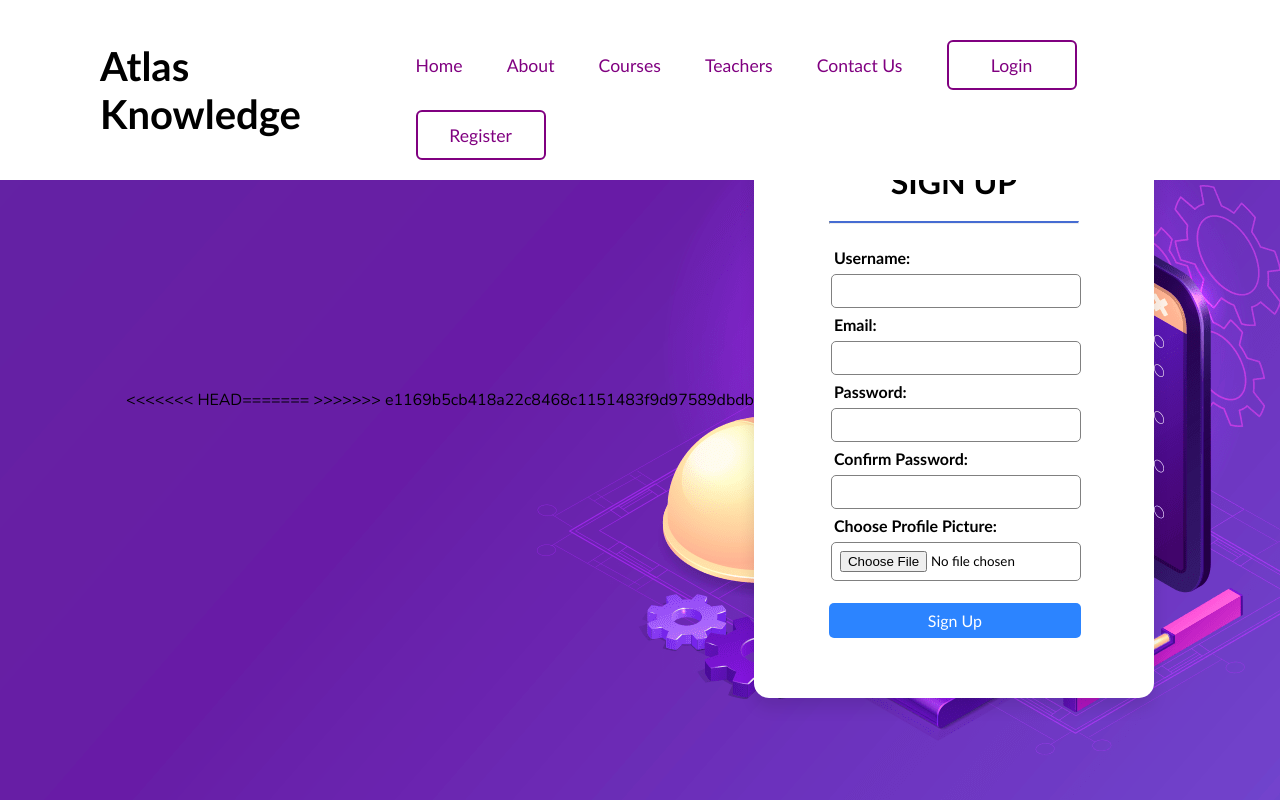
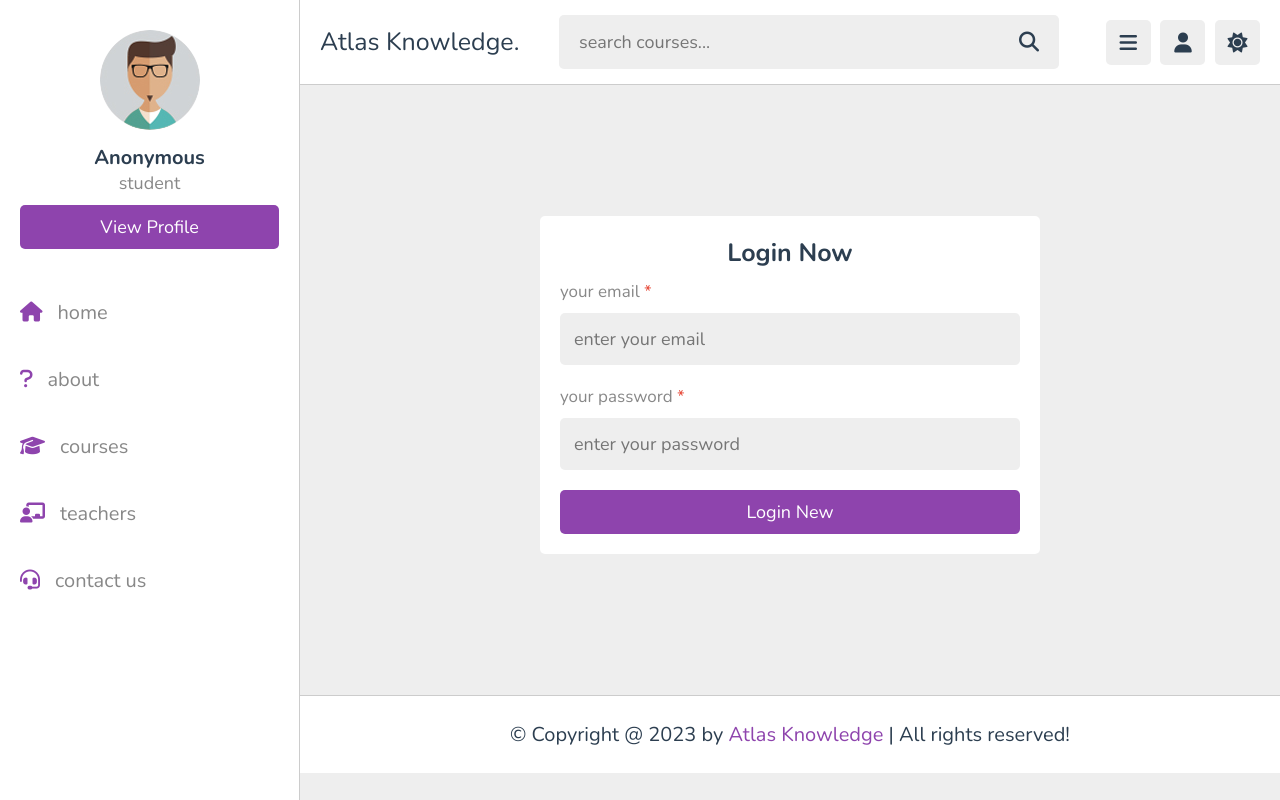
Before and after one commit to TeguhArdiansyah/EDU, a plain HTML site: page register.html in a window 1280 px wide. Drawn offline with nearby package versions, Linux system fonts and the light colour scheme.

Commit message:
chang login register

```diff
--- a/login.css
+++ /dev/null
@@ -1,196 +0,0 @@
-@import url('https://fonts.googleapis.com/css2?family=Nunito:wght@200;300;400;500;600;700&display=swap');
-* {
-    margin: 0;
-    padding: 0;
-    box-sizing: border-box;
-    font-family:"Poppins",'Gill Sans', 'Gill Sans MT','Trebuchet MS', sans-serif;
-}
-
-body {
-    display: flex;
-    justify-content: center;
-    align-items: center;
-    min-height: 100vh;
-    background: url('images/login_pic.png') no-repeat;
-    background-size: cover;
-    background-position: center;
-    font-family: 'Nunito', sans-serif;
-}
-
-header {
-    position: fixed;
-    top: 0;
-    left: 0;
-    width: 100%;
-    padding: 20px 100px;
-    background: white;
-    display: flex;
-    justify-content: space-between;
-    align-items: center;
-    z-index: 99;
-}
-
-.navigation a {
-    position: relative;
-    font-size: 1.1em;
-    color: purple;
-    text-decoration: none;
-    font-weight: 500;
-    margin-left: 40px;
-}
-
-.navigation a::after {
-    content: '';
-    position: absolute;
-    left: 0;
-    bottom: -6px;
-    width: 100%;
-    height: 3px;
-    background: black;
-    border-radius: 5px;
-    transform-origin: right;
-    transform: scaleX(0);
-    transition: transform .10s;
-}
-
-.navigation a:hover::after {
-    transform-origin: left;
-    transform: scaleX(1);
-}
-
-.navigation .btnLogin-popup {
-    width: 130px;
-    height: 50px;
-    background: transparent;
-    border: 2px solid purple;
-    outline: none;
-    border-radius: 6px;
-    cursor: pointer;
-    font-size: 1.1em;
-    color: purple;
-    font-weight: 500;
-    margin-left: 40px;
-    transition: .10s;
-}
-
-.navigation .btnRegister-popup:hover {
-    background: purple;
-    color: black;
-}
-
-.navigation .btnRegister-popup {
-    width: 130px;
-    height: 50px;
-    background: transparent;
-    border: 2px solid purple;
-    outline: none;
-    border-radius: 6px;
-    cursor: pointer;
-    font-size: 1.1em;
-    color: purple;
-    font-weight: 500;
-    margin-left: 40px;
-    transition: .10s;
-}
-
-.navigation .btnLogin-popup:hover {
-    background: purple;
-    color: black;
-}
-
-.container {
-    width: 100%;
-    display: flex;
-    max-width: 400px;
-    background: #fff;
-    border-radius: 15px;
-    box-shadow: 0 10px 15px rgba(0, 0, 0, 0.1);
-}
-
-.login {
-    width: 400px;
-}
-
-form {
-    width: 250px;
-    margin: 60px auto;
-}
-
-h1 {
-    margin: 20px;
-    text-align: center;
-    font-weight: bolder;
-    text-transform: uppercase;
-}
-
-hr {
-    border-top: 2px solid #466cd2;
-}
-
-p {
-    text-align: center;
-    margin: 10px;
-}
-
-form label {
-    display: block;
-    font-size: 16px;
-    font-weight: 600;
-    padding: 5px;
-}
-
-input {
-    width: 100%;
-    margin: 2px;
-    border: none;
-    outline: none;
-    padding: 8px;
-    border-radius: 5px;
-    border: 1px solid gray;
-}
-
-button {
-    border: none;
-    outline: none;
-    padding: 8px;
-    width: 252px;
-    color: #fff;
-    font-size: 16px;
-    cursor: pointer;
-    margin-top: 20px;
-    border-radius: 5px;
-    background: #2c84ff;
-}
-
-button:hover {
-    background: rgba(214, 86, 64, 1);
-}
-
-.logo {
-    font-size: 2.5rem;
-    color: var(--black);
-}
-
-
-@media (max-width: 880px) {
-    .container {
-        width: 100%;
-        max-width: 750px;
-        margin-left: 20px;
-        margin-right: 20px;
-    }
-
-    form {
-        width: 300px;
-        margin: 20px auto;
-    }
-
-    .login {
-        width: 400px;
-        padding: 20px;
-    }
-
-    button {
-        width: 100%;
-    }
-}
--- a/register.css
+++ /dev/null
@@ -1,195 +0,0 @@
-@import url('https://fonts.googleapis.com/css2?family=Nunito:wght@200;300;400;500;600;700&display=swap');
-* {
-    margin: 0;
-    padding: 0;
-    box-sizing: border-box;
-    font-family:"Poppins",'Gill Sans', 'Gill Sans MT','Trebuchet MS', sans-serif;
-}
-
-body {
-    display: flex;
-    justify-content: center;
-    align-items: center;
-    min-height: 100vh;
-    background: url('images/login_pic.png') no-repeat;
-    background-size: cover;
-    background-position: center;
-    font-family: 'Nunito', sans-serif;
-}
-
-header {
-    position: fixed;
-    top: 0;
-    left: 0;
-    width: 100%;
-    padding: 20px 100px;
-    background: white;
-    display: flex;
-    justify-content: space-between;
-    align-items: center;
-    z-index: 99;
-}
-
-.navigation a {
-    position: relative;
-    font-size: 1.1em;
-    color: purple;
-    text-decoration: none;
-    font-weight: 500;
-    margin-left: 40px;
-}
-
-.navigation a::after {
-    content: '';
-    position: absolute;
-    left: 0;
-    bottom: -6px;
-    width: 100%;
-    height: 3px;
-    background: black;
-    border-radius: 5px;
-    transform-origin: right;
-    transform: scaleX(0);
-    transition: transform .10s;
-}
-
-.navigation a:hover::after {
-    transform-origin: left;
-    transform: scaleX(1);
-}
-
-.navigation .btnLogin-popup {
-    width: 130px;
-    height: 50px;
-    background: transparent;
-    border: 2px solid purple;
-    outline: none;
-    border-radius: 6px;
-    cursor: pointer;
-    font-size: 1.1em;
-    color: purple;
-    font-weight: 500;
-    margin-left: 40px;
-    transition: .10s;
-}
-
-.navigation .btnRegister-popup:hover {
-    background: purple;
-    color: black;
-}
-
-.navigation .btnRegister-popup {
-    width: 130px;
-    height: 50px;
-    background: transparent;
-    border: 2px solid purple;
-    outline: none;
-    border-radius: 6px;
-    cursor: pointer;
-    font-size: 1.1em;
-    color: purple;
-    font-weight: 500;
-    margin-left: 40px;
-    transition: .10s;
-}
-
-.navigation .btnLogin-popup:hover {
-    background: purple;
-    color: black;
-}
-.container {
-    width: 100%;
-    display: flex;
-    max-width: 400px;
-    background: #fff;
-    border-radius: 15px;
-    box-shadow: 0 10px 15px rgba(0, 0, 0, 0.1);
-}
-
-.login {
-    width: 400px;
-}
-
-form {
-    width: 250px;
-    margin: 60px auto;
-}
-
-h1 {
-    margin: 20px;
-    text-align: center;
-    font-weight: bolder;
-    text-transform: uppercase;
-}
-
-hr {
-    border-top: 2px solid #466cd2;
-}
-
-p {
-    text-align: center;
-    margin: 10px;
-}
-
-form label {
-    display: block;
-    font-size: 16px;
-    font-weight: 600;
-    padding: 5px;
-}
-
-input {
-    width: 100%;
-    margin: 2px;
-    border: none;
-    outline: none;
-    padding: 8px;
-    border-radius: 5px;
-    border: 1px solid gray;
-}
-
-button {
-    border: none;
-    outline: none;
-    padding: 8px;
-    width: 252px;
-    color: #fff;
-    font-size: 16px;
-    cursor: pointer;
-    margin-top: 20px;
-    border-radius: 5px;
-    background: #2c84ff;
-}
-
-button:hover {
-    background: rgba(214, 86, 64, 1);
-}
-
-.logo {
-    font-size: 2.5rem;
-    color: var(--black);
-}
-
-
-@media (max-width: 880px) {
-    .container {
-        width: 100%;
-        max-width: 750px;
-        margin-left: 20px;
-        margin-right: 20px;
-    }
-
-    form {
-        width: 300px;
-        margin: 20px auto;
-    }
-
-    .login {
-        width: 400px;
-        padding: 20px;
-    }
-
-    button {
-        width: 100%;
-    }
-}
--- a/register.html
+++ b/register.html
@@ -1,61 +1,112 @@
 <!DOCTYPE html>
 <html lang="en">
-
 <head>
    <meta charset="UTF-8">
    <meta http-equiv="X-UA-Compatible" content="IE=edge">
    <meta name="viewport" content="width=device-width, initial-scale=1.0">
-    <title>Atlas Knowledge</title>
-    <link rel="stylesheet" href="register.css">
-</head>
-
-<body>
-
-<<<<<<< HEAD
-    <header>
-        <h2 class="logo">Atlas Knowledge</h2>
-        <nav class="navigation">
-            <a href="home.html">Home</a>
-            <a href="about.html">About</a>
-            <a href="courses.html">Courses</a>
-            <a href="teachers.html">Teachers</a>
-            <a href="contact.html">Contact Us</a>
-            <button href="login.html"class="btnLogin-popup">Login</button>
-            <button href="register.html" class="btnRegister-popup">Register</button>
-        </nav>
-    </header>
-=======
-   <!--display icon in tittle bar-->
-   <link rel="icon" href="images/AtlasKnowledgeLogo.jpg" type="image/x-icon">
+   <title>login</title>
 
    <!-- font awesome cdn link  -->
    <link rel="stylesheet" href="https://cdnjs.cloudflare.com/ajax/libs/font-awesome/6.1.2/css/all.min.css">
->>>>>>> e1169b5cb418a22c8468c1151483f9d97589dbdb
 
-    <div class="container">
-        <div class="login">
-            <form action="">
-                <h1>Sign Up</h1>
-                <hr>
-                <br>
-                <label for="">Username:</label>
-                <input type="text" required>
-                <label for="">Email:</label>
-                <input type="email" required>
-                <label for="">Password:</label>
-                <input type="password" required>
-                <label for="">Confirm Password:</label>
-                <input type="password" required>
-                <label for="">Choose Profile Picture:</label>
-                <input type="file" accept="image/*" required class="box">
-                <button>Sign Up</button>
+   <!-- custom css file link  -->
+   <link rel="stylesheet" href="css/style.css">
+
+</head>
+<body>
+
+<header class="header">
+
+   <section class="flex">
+
+      <a href="home.html" class="logo">Atlas Knowledge.</a>
+
+      <form action="search.html" method="post" class="search-form">
+         <input type="text" name="search_box" required placeholder="search courses..." maxlength="100">
+         <button type="submit" class="fas fa-search"></button>
       </form>
-            </form>
+
+      <div class="icons">
+         <div id="menu-btn" class="fas fa-bars"></div>
+         <div id="search-btn" class="fas fa-search"></div>
+         <div id="user-btn" class="fas fa-user"></div>
+         <div id="toggle-btn" class="fas fa-sun"></div>
+      </div>
+
+      <div class="profile">
+         <img src="images/pic-1.jpg" class="image" alt="">
+         <h3 class="name">Anonymous</h3>
+         <p class="role">student</p>
+         <a href="profile.html" class="btn">view profile</a>
+         <div class="flex-btn">
+            <a href="login.html" class="option-btn">login</a>
+            <a href="register.html" class="option-btn">register</a>
          </div>
       </div>
+
+   </section>
+
+</header>
+
+<div class="side-bar">
+
+   <div id="close-btn">
+      <i class="fas fa-times"></i>
+   </div>
+
+   <div class="profile">
+      <img src="images/pic-1.jpg" class="image" alt="">
+      <h3 class="name">Anonymous</h3>
+      <p class="role">student</p>
+      <a href="profile.html" class="btn">view profile</a>
+   </div>
+
+   <nav class="navbar">
+      <a href="home.html"><i class="fas fa-home"></i><span>home</span></a>
+      <a href="about.html"><i class="fas fa-question"></i><span>about</span></a>
+      <a href="courses.html"><i class="fas fa-graduation-cap"></i><span>courses</span></a>
+      <a href="teachers.html"><i class="fas fa-chalkboard-user"></i><span>teachers</span></a>
+      <a href="contact.html"><i class="fas fa-headset"></i><span>contact us</span></a>
+   </nav>
+
+</div>
+
+<section class="form-container">
+
+   <form action="" method="post" enctype="multipart/form-data">
+      <h3>login now</h3>
+      <p>your email <span>*</span></p>
+      <input type="email" name="email" placeholder="enter your email" required maxlength="50" class="box">
+      <p>your password <span>*</span></p>
+      <input type="password" name="pass" placeholder="enter your password" required maxlength="20" class="box">
+      <input type="submit" value="login new" name="submit" class="btn">
+   </form>
+
+</section>
+
+
+
+
+
+
+
+
+
+
+
+
+
+
+
+<footer class="footer">
+
+   &copy; Copyright @ 2023 by <span>Atlas Knowledge</span> | All rights reserved!
+
+</footer>
 
 <!-- custom js file link  -->
 <script src="js/script.js"></script>
 
+
 </body>
 </html>
```
Also changed, not shown: login.html (+92 -38 lines). Lines whose indentation alone changed are shown as unchanged.
